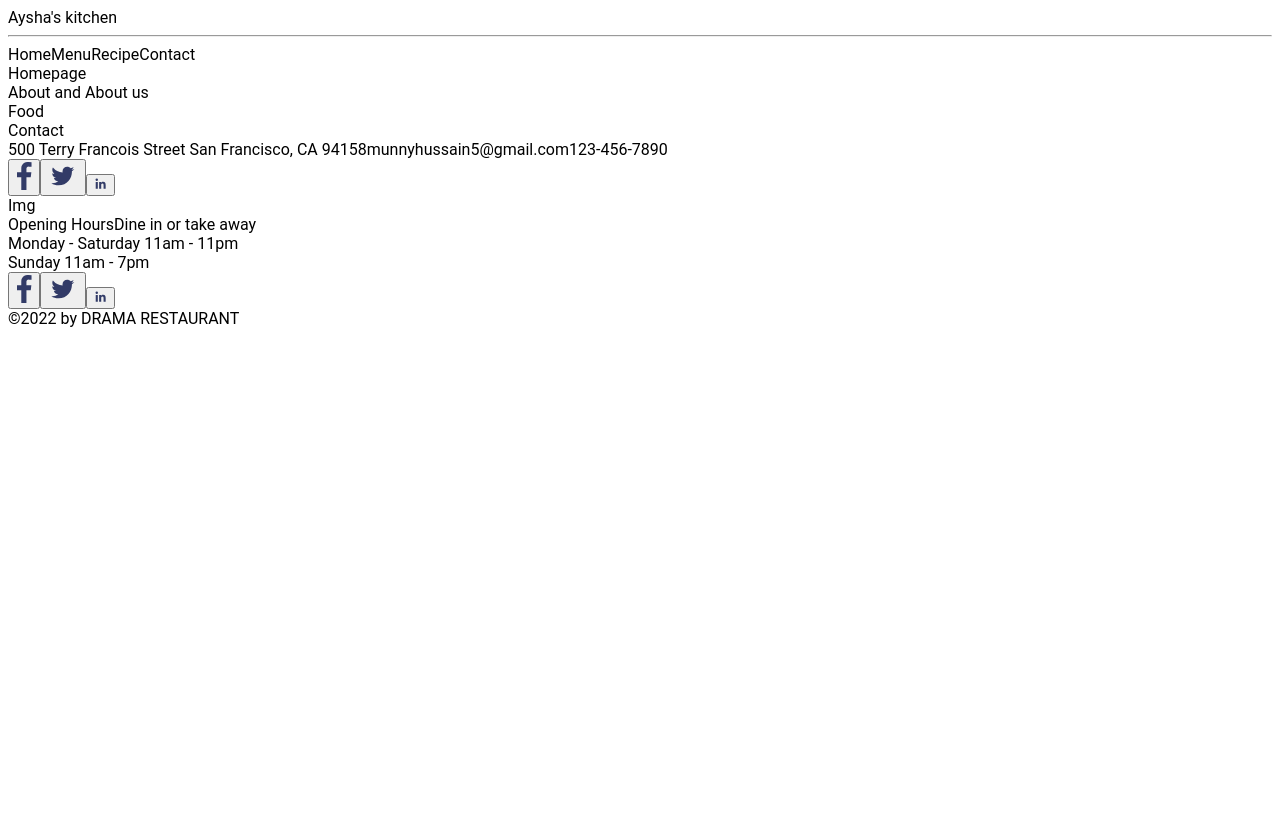
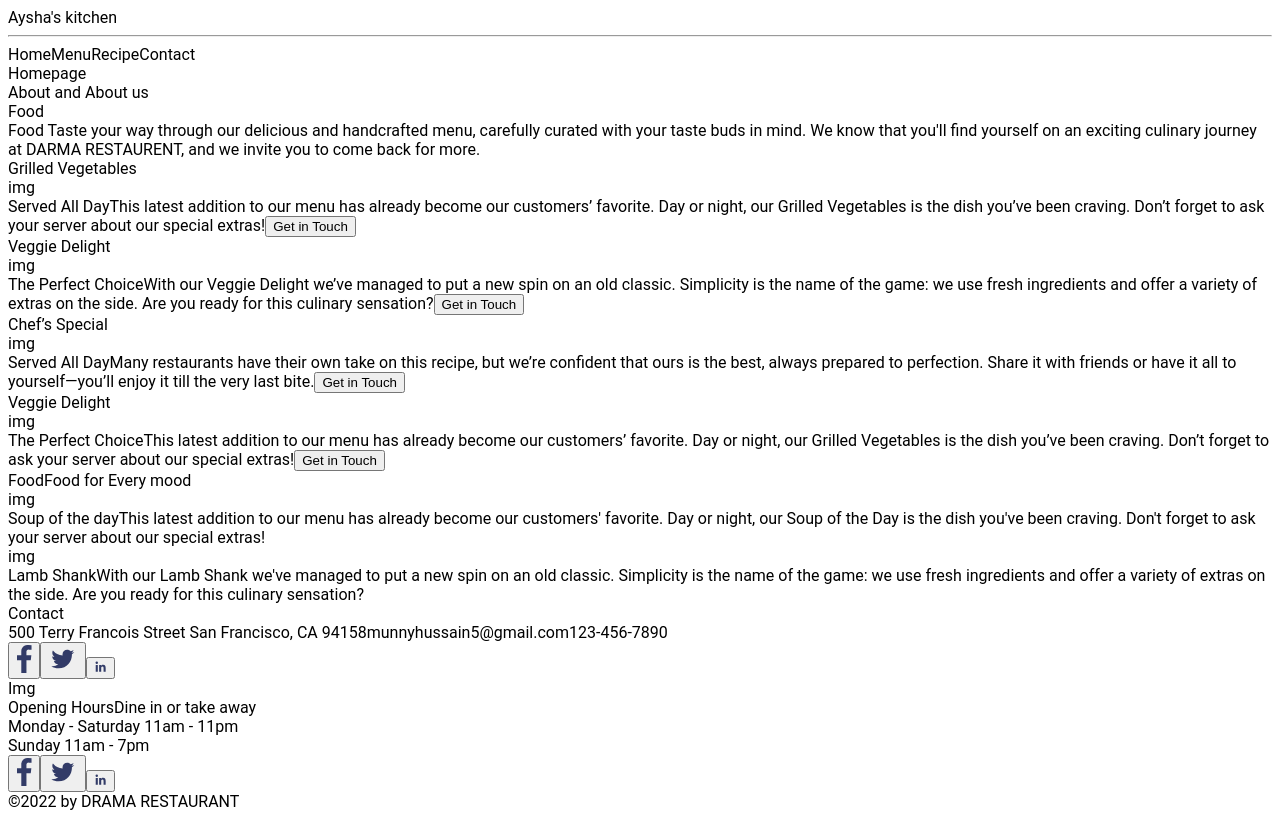
Before and after one commit to Eric-Ericsson/RestaurantWebsite-FrontEnd, a Next.js app: page / in a window 1280 px wide. Built offline with nearby package versions, Linux system fonts and the light colour scheme.

Commit message:
food, foodserved structure

```diff
--- a/components/home/Food/index.js
+++ b/components/home/Food/index.js
@@ -1,9 +1,43 @@
-
 const Food = () => {
   return (
-    <div>
-      Food
-    </div>
+    <>
+      <div className=" bg-bg-[] my-12 py-8">
+        <div className="mb-12 flex flex-col gap-6 text-center">
+          <span>Food</span>
+          <span>Food for Every mood</span>
+        </div>
+        <div className="grid grid-cols-2 gap-8">
+          <div>
+            <div>
+              <div className="mb-12 text-center">img</div>
+              <div className="flex flex-col gap-6 text-center ">
+                <span>Soup of the day</span>
+                <span>
+                  This latest addition to our menu has already become our
+                  customers&apos; favorite. Day or night, our Soup of the Day is
+                  the dish you&apos;ve been craving. Don&apos;t forget to ask
+                  your server about our special extras!
+                </span>
+              </div>
+            </div>
+          </div>
+          <div>
+            <div>
+              <div className="mb-12 text-center">img</div>
+              <div className="flex flex-col gap-6 text-center ">
+                <span>Lamb Shank</span>
+                <span>
+                  With our Lamb Shank we&apos;ve managed to put a new spin on an
+                  old classic. Simplicity is the name of the game: we use fresh
+                  ingredients and offer a variety of extras on the side. Are you
+                  ready for this culinary sensation?
+                </span>
+              </div>
+            </div>
+          </div>
+        </div>
+      </div>
+    </>
   )
 }
 
--- /dev/null
+++ b/components/home/FoodServed/index.js
@@ -0,0 +1,60 @@
+import React from 'react'
+
+const FoodServed = () => {
+  const foodServed = [
+    {
+      title: 'Grilled Vegetables',
+      imgUrl: 'img',
+      class: 'Served All Day',
+      description:
+        'This latest addition to our menu has already become our customers’ favorite. Day or night, our Grilled Vegetables is the dish you’ve been craving. Don’t forget to ask your server about our special extras!',
+    },
+    {
+      title: 'Veggie Delight',
+      imgUrl: 'img',
+      class: 'The Perfect Choice',
+      description:
+        'With our Veggie Delight we’ve managed to put a new spin on an old classic. Simplicity is the name of the game: we use fresh ingredients and offer a variety of extras on the side. Are you ready for this culinary sensation?',
+    },
+    {
+      title: 'Chef’s Special',
+      imgUrl: 'img',
+      class: 'Served All Day',
+      description:
+        'Many restaurants have their own take on this recipe, but we’re confident that ours is the best, always prepared to perfection. Share it with friends or have it all to yourself—you’ll enjoy it till the very last bite.',
+    },
+    {
+      title: 'Veggie Delight',
+      imgUrl: 'img',
+      class: 'The Perfect Choice',
+      description:
+        'This latest addition to our menu has already become our customers’ favorite. Day or night, our Grilled Vegetables is the dish you’ve been craving. Don’t forget to ask your server about our special extras!',
+    },
+  ]
+  return (
+    <div className="bg-[]-500 my-12 py-8">
+      <div className="mb-12 flex flex-col items-center justify-center gap-6 text-center ">
+        <span>Food</span>
+        <div className="w-[80%] md:w-[50%]">
+          Food Taste your way through our delicious and handcrafted menu,
+          carefully curated with your taste buds in mind. We know that
+          you&apos;ll find yourself on an exciting culinary journey at DARMA
+          RESTAURENT, and we invite you to come back for more.
+        </div>
+      </div>
+      <div className="grid-row-4 grid gap-8 md:grid-cols-4">
+        {foodServed.map((content, index) => (
+          <div key={index} className="flex flex-col gap-4 text-left">
+            <span>{content.title}</span>
+            <div>{content.imgUrl}</div>
+            <span>{content.class}</span>
+            <span>{content.description}</span>
+            <button className="w-36 bg-blue-400 py-4 px-6">Get in Touch</button>
+          </div>
+        ))}
+      </div>
+    </div>
+  )
+}
+
+export default FoodServed
--- a/pages/index.js
+++ b/pages/index.js
@@ -2,6 +2,7 @@ import Head from 'next/head';
 import About from '../components/home/About';
 import Contact from '../components/home/contact';
 import Food from '../components/home/Food';
+import FoodServed from '../components/home/FoodServed';
 import Homepage from '../components/home/homePage';
 import OpeningHours from '../components/home/OpeningHours';
 import Layout from '../components/Layout';
@@ -11,6 +12,7 @@ const Home = () => {
     <Layout>
       <Homepage />
       <About />
+      <FoodServed />
       <Food />
       <Contact />
       <OpeningHours />
```
